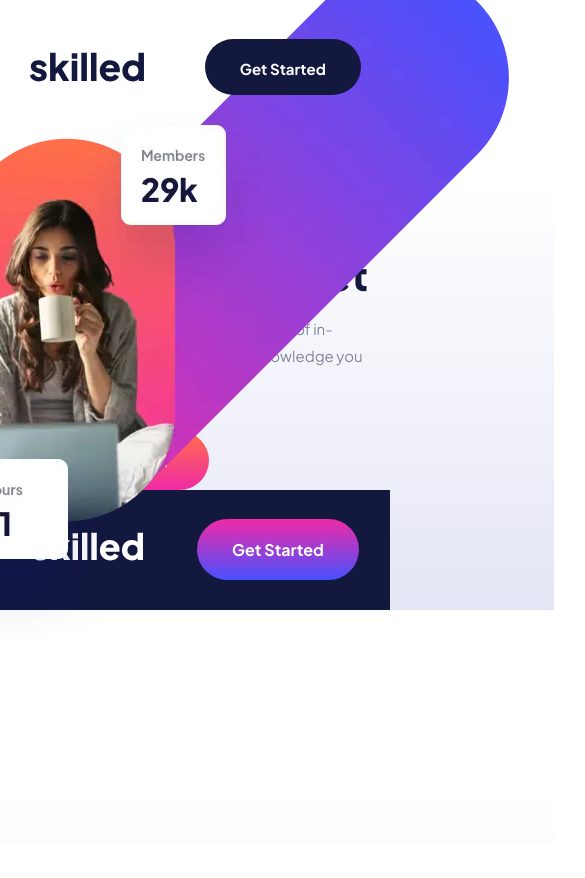
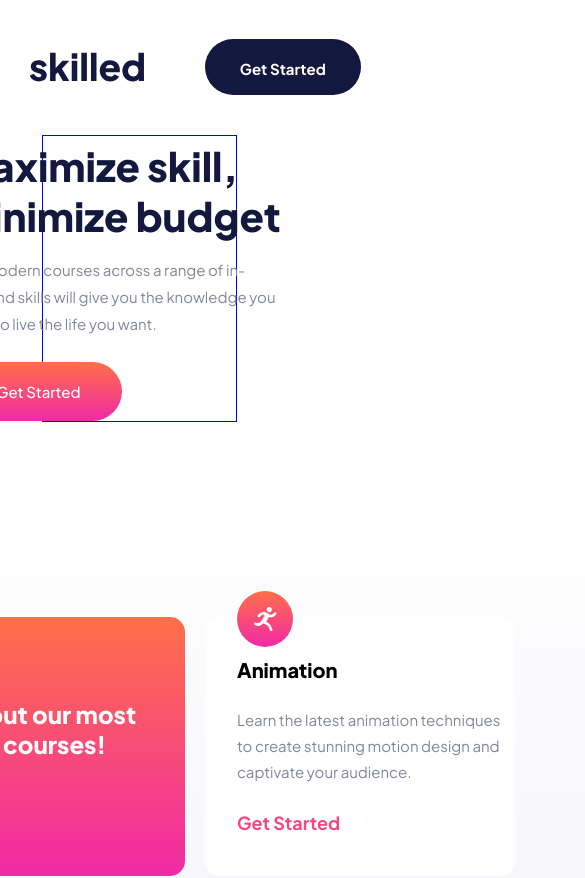
Before and after one commit to russell-crooms/skilled, a React (Vite) app: page / in a window 390 px wide. Shown: the top 878 px of the page, 585 px wide, since content can reach past the window. Before the commit the page ends 844 px from the top, so only its background shows below. Built offline with nearby package versions, Linux system fonts and the light colour scheme.

Commit message:
Project now looks great and is responsive on tablets (max-width: 768px).

```diff
--- a/src/components/cards/Cards.css
+++ b/src/components/cards/Cards.css
@@ -163,7 +163,7 @@
 
 @media (max-width: 768px) {
   .card-container {
-    margin-top: 10px;
+    margin-top: 70px;
     margin-bottom: 50px;
     margin-left: 50px;
     width: auto;
@@ -243,12 +243,6 @@
   }
 }
 
-@media (min-width: 375px) {
-  .card-container {
-    display: none;
-  }
-  .cards {
-    display: none;
-  }
+@media (max-width: 375px) {
 
 }
--- a/src/components/hero/Hero.css
+++ b/src/components/hero/Hero.css
@@ -78,6 +78,7 @@
     }
 }
 
+
 @media (max-width: 1024px) {
     .hero-container {
         width: 84vw;
@@ -105,7 +106,7 @@
         font-size: 16px;
     }
     .hero-image-mobile {
-        display: none;
+        display: block;
     }
 }
 
@@ -113,6 +114,7 @@
     .hero-container {
         margin-top: 105px;
         margin-left: 42px;
+        width: 50vw;
     }
     .hero-header h2 {
         font-size: 40px;
@@ -132,24 +134,69 @@
         gap: 15px;
     }
     .hero-container-right {
+        display: flex;
+        flex-direction: column;
+        margin-top: 145px;
+        margin-right: -85px;
+    }
+    .hero-image-desktop {
         display: none;
-    }
-    .hero-image-tablet {
-        display: block;
-        position: absolute;
-        top: -9%;
-        right: -42%;
     }
     .hero-image-mobile {
         display: none;
     }
 }
 
-@media (max-width: 375px) {
-    .hero-image-tablet {
+@media (max-width: 425px) {
+    .hero-container-tablet {
         display: none;
     }
     .hero-container {
+        display: flex;
+        flex-direction: column;
+        align-items: center;
+        border: 1px solid blue;
+        margin-top: 40px;
+    }
+
+    .hero-image-desktop {
+        display: none;
+    }
+
+    .hero-container-right {
+        display: flex;
+        align-items: center;
+        justify-content: center;
+
+    }
+
+    .hero-image-mobile {
+        z-index: 2;
+    }
+
+    .hero-header {
+        margin-left: -30px;
+        margin-top: 5px;
+    }
+    .hero-para {
+        margin-left: -30px;
+        width: 87vw;
+    }
+    .hero-button {
+        margin-left: -30px;
+        margin-top: -10px;
+    }
+}
+
+@media (max-width: 375px) {
+    .hero-container-tablet {
+        display: none;
+    }
+    .hero-container {
+        display: flex;
+        align-items: center;
+        flex-direction: column;
+        justify-content: center;
         margin-top: 38px;
         width: 80vw;
     }
@@ -164,7 +211,4 @@
         margin-left: -30px;
         margin-top: -10px;
     }
-    .hero-image-mobile {
-        z-index: 100;
-    }
 }
--- a/src/components/hero/Hero.jsx
+++ b/src/components/hero/Hero.jsx
@@ -23,15 +23,17 @@ const Hero = () => {
         </div>
       </div>
       <div className="hero-container-right">
+        <div className="hero-image-desktop">
           <img src={hero_image_desktop} alt="" />
         </div>
-      <div className="hero-image-tablet">
+        <div className="hero-container-tablet">
           <img src={hero_image_tablet} alt="" />
         </div>
         <div className="hero-image-mobile">
           <img src={hero_image_mobile} alt="" />
         </div>
       </div>
+    </div>
   );
 };
 
```
Lines whose indentation alone changed are shown as unchanged.
